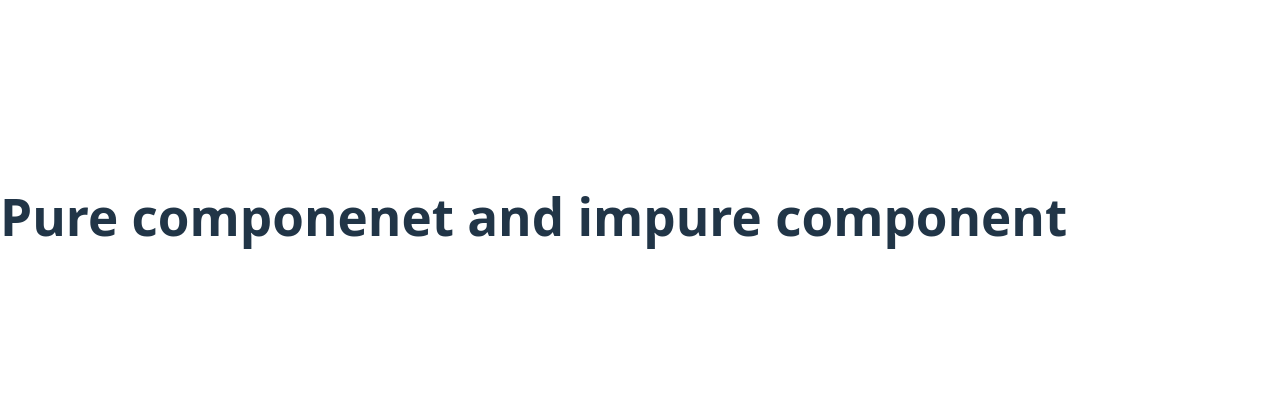
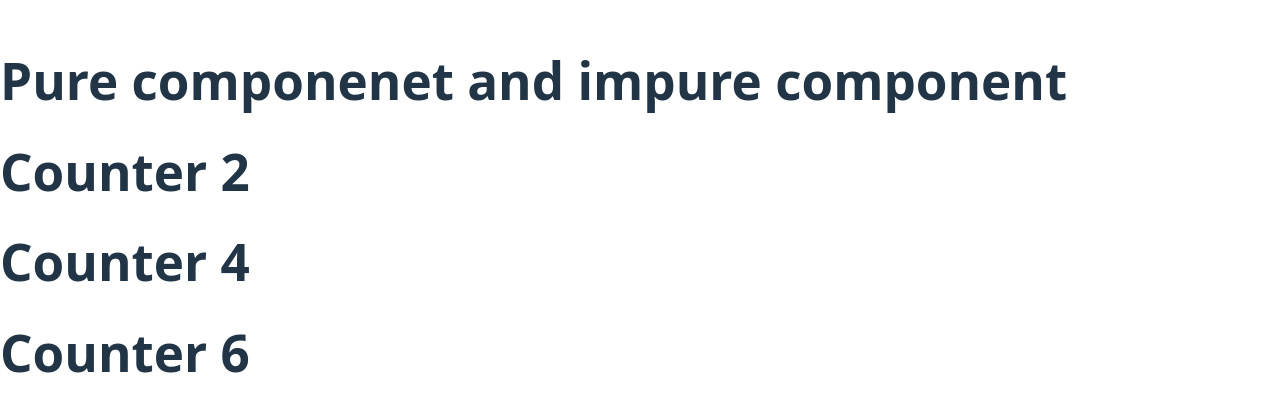
Before and after one commit to muskan-chouhan/react, a React (Vite) app in the folder 47-component-pure-react/: page / in a window 1280 px wide. Shown: the part 184-596 px from the top of the page. Built offline with nearby package versions, Linux system fonts and the light colour scheme.

Commit message:
add 47 - impure component example

```diff
--- a/47-component-pure-react/src/App.jsx
+++ b/47-component-pure-react/src/App.jsx
@@ -1,23 +1,25 @@
 import { useState } from 'react'
-let data= 20;
+let count = 0;
 function App() {
 
-  // impure component
-  let data = 40;
 
 
-  // pure function
-  function pureFun(x, y) {
-    return ('x+y')
-  }
 
   return (
     <>
       <h1>Pure componenet and impure component</h1>
+      <Counter />
+      <Counter />
+      <Counter />
 
 
     </>
   )
 }
 
+const Counter = () => {
+  count = count + 1
+  return <h1>Counter {count}</h1>
+}
+
 export default App
```
